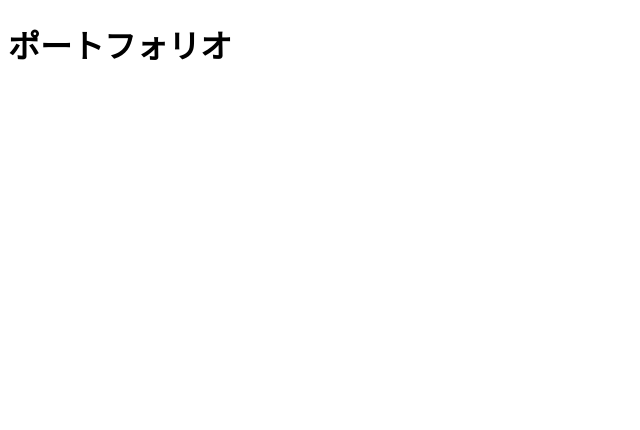
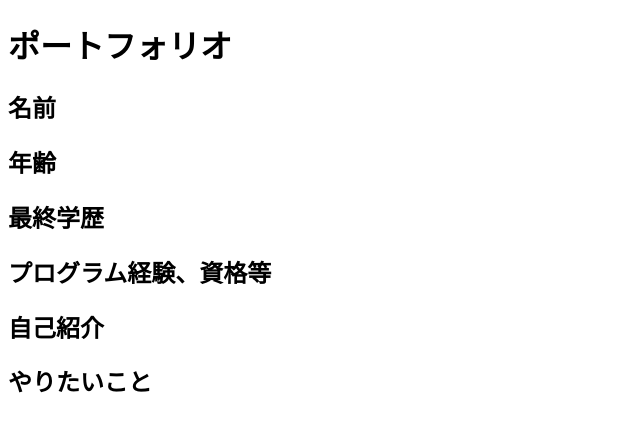
Before and after one commit to OumeiSatoKenta/portfolio, a plain HTML site: page index.html in a window 1280 px wide. Shown: the whole page, without its empty margins (0-640 px from the left). Drawn offline with Linux system fonts and the light colour scheme.

Commit message:
Set Title Lists

```diff
--- a/index.html
+++ b/index.html
@@ -8,6 +8,11 @@
 </head>
 <body>
   <h1>ポートフォリオ</h1>
-
+  <h2>名前</h2>
+  <h2>年齢</h2>
+  <h2>最終学歴</h2>
+  <h2>プログラム経験、資格等</h2>
+  <h2>自己紹介</h2>
+  <h2>やりたいこと</h2>
 </body>
 </html>
```
